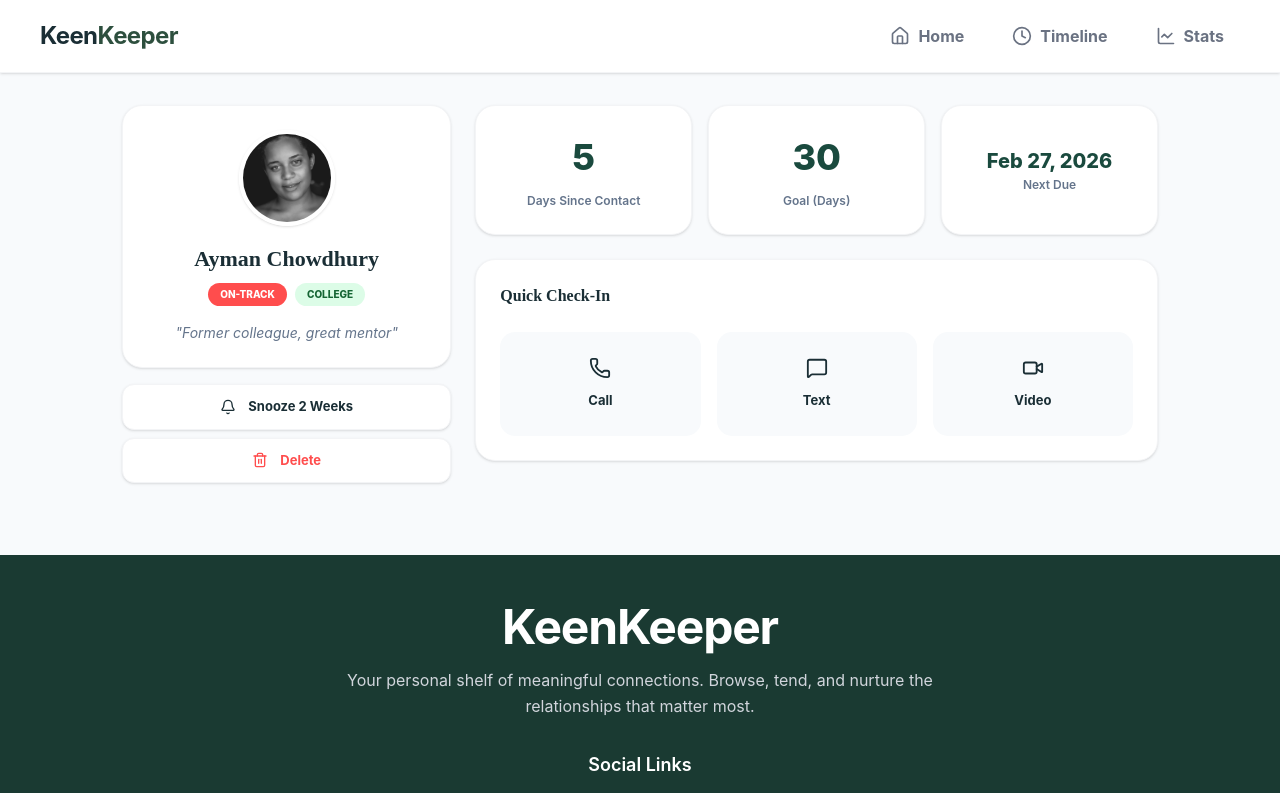
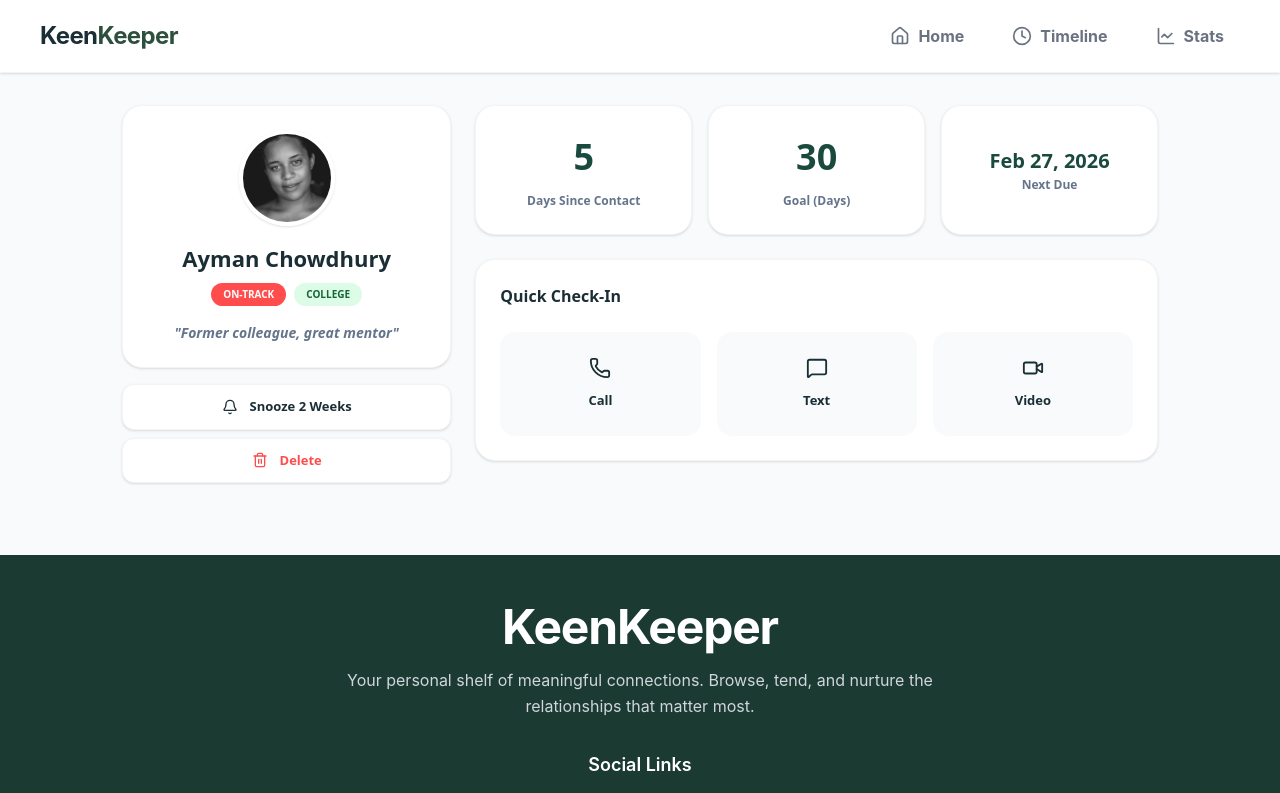
Before and after one commit to tonusreedevi/Assignment07, a React (Vite) app: page /friend/1 in a window 1280 px wide. Shown: the top 793 px of the page. Built offline with nearby package versions, Linux system fonts and the light colour scheme.

Commit message:
My 7th commit

```diff
--- a/src/components/FriendAna.jsx
+++ b/src/components/FriendAna.jsx
@@ -30,7 +30,7 @@ const FriendAna = ({ events }) => {
 
   const Loader = () => {
     return (
-      <div className="flex justify-center items-center py-32">
+      <div className="flex justify-center items-center py-32 font-[system-ui] font-bold">
         <div className="w-10 h-10 border-4 border-[#1a4a3e] border-t-transparent rounded-full animate-spin"></div>
       </div>
     );
@@ -54,17 +54,17 @@ const FriendAna = ({ events }) => {
   }
 
   return (
-    <div className="max-w-[1000px] mx-auto p-6 sm:p-10 font-['Inter']">
+    <div className="max-w-[1000px] mx-auto p-6 sm:p-10 font-[system-ui] font-bold">
 
       {/* Title */}
-      <h1 className="text-[28px] sm:text-[40px] font-[800] text-[#1a2e35] mb-6 sm:mb-8 font-['Manrope']">
+      <h1 className="text-[28px] sm:text-[40px] font-[800] text-[#1a2e35] mb-6 sm:mb-8 font-[system-ui]">
         Friendship Analytics
       </h1>
 
       {/* Card */}
       <div className="bg-white p-6 sm:p-10 rounded-[25px] border border-gray-100 shadow-sm">
 
-        <h3 className="text-[#1a4a3e] font-bold text-base sm:text-lg mb-6">
+        <h3 className="text-[#1a4a3e] font-bold text-base sm:text-lg mb-6 font-[system-ui]">
           Interaction Overview
         </h3>
 
@@ -94,6 +94,8 @@ const FriendAna = ({ events }) => {
                   borderRadius: "10px",
                   border: "none",
                   boxShadow: "0 4px 12px rgba(0,0,0,0.1)",
+                  fontFamily: "system-ui",
+                  fontWeight: "bold",
                 }}
               />
 
--- a/src/components/FriendDetails.jsx
+++ b/src/components/FriendDetails.jsx
@@ -1,3 +1,177 @@
+// import { useState, useEffect } from "react";
+// import { useParams } from "react-router-dom";
+// import { Phone, MessageSquare, Video, Bell, Trash2 } from "lucide-react";
+// import toast from "react-hot-toast";
+
+// const FriendDetails = ({ friends, onAction }) => {
+//   const { id } = useParams();
+
+//   const [isLoading, setIsLoading] = useState(true);
+
+//   const friend = friends?.find((f) => f.id == id);
+
+//   useEffect(() => {
+//     setIsLoading(true);
+//     const timer = setTimeout(() => setIsLoading(false), 400);
+//     return () => clearTimeout(timer);
+//   }, [id]);
+
+//   const handleAction = (type, name) => {
+//     onAction(type, name);
+//     toast.success(`${type} with ${name} logged!`, {
+//       style: {
+//         borderRadius: "12px",
+//         background: "#1a4a3e",
+//         color: "#fff",
+//       },
+//     });
+//   };
+
+//   if (isLoading) {
+//     return (
+//       <div className="flex justify-center items-center py-32 sm:py-40">
+//         <div className="w-10 h-10 border-4 border-[#1a4a3e] border-t-transparent rounded-full animate-spin"></div>
+//       </div>
+//     );
+//   }
+
+//   if (!friend)
+//     return (
+//       <div className="p-10 sm:p-20 text-center font-inter text-sm sm:text-base">
+//         Friend not found!
+//       </div>
+//     );
+
+//   return (
+//     <div className="max-w-[1100px] mx-auto p-3 sm:p-6 md:p-8 bg-[#f8fafc] font-['Inter']">
+//       <div className="grid grid-cols-1 lg:grid-cols-12 gap-4 sm:gap-6">
+
+//         {/* LEFT SIDE */}
+//         <div className="lg:col-span-4 space-y-4">
+
+//           {/* Profile Card */}
+//           <div className="bg-white p-5 sm:p-6 rounded-[20px] shadow-sm border border-gray-100 flex flex-col items-center text-center">
+//             <img
+//               src={friend?.picture}
+//               alt={friend?.name}
+//               className="w-20 h-20 sm:w-24 sm:h-24 rounded-full mb-4 object-cover border-4 border-white shadow-sm"
+//             />
+
+//             <h2 className="text-[18px] sm:text-[22px] font-[800] text-[#1a2e35] mb-2 font-['Manrope']">
+//               {friend?.name}
+//             </h2>
+
+//             <div className="flex flex-wrap justify-center gap-2 mb-4">
+//               <span className="bg-[#ff4d4d] text-white px-3 py-1 rounded-full text-[10px] font-[800] uppercase">
+//                 {friend?.status}
+//               </span>
+//               <span className="bg-[#dcfce7] text-[#166534] px-3 py-1 rounded-full text-[10px] font-[800] uppercase">
+//                 {friend?.tags?.[0]}
+//               </span>
+//             </div>
+
+//             <p className="text-[#64748b] italic text-[13px] sm:text-[14px]">
+//               "Former colleague, great mentor"
+//             </p>
+//           </div>
+
+
+//           <div className="grid grid-cols-1 sm:grid-cols-2 lg:grid-cols-1 gap-2">
+//             <button className="w-full bg-white py-3 rounded-xl border border-gray-100 shadow-sm flex items-center justify-center gap-3 text-[#1a2e35] font-[700] text-[13px] hover:bg-gray-50 transition-all">
+//               <Bell size={16} /> Snooze 2 Weeks
+//             </button>
+
+//             <button className="w-full bg-white py-3 rounded-xl border border-gray-100 shadow-sm flex items-center justify-center gap-3 text-[#ff4d4d] font-[700] text-[13px] hover:bg-red-50 transition-all">
+//               <Trash2 size={16} /> Delete
+//             </button>
+//           </div>
+//         </div>
+
+
+//         <div className="lg:col-span-8 space-y-5 sm:space-y-6">
+
+//           {/* Stats */}
+//           <div className="grid grid-cols-1 sm:grid-cols-3 gap-3 sm:gap-4 text-center">
+
+//             <div className="bg-white p-5 sm:p-6 rounded-[20px] border border-gray-100 shadow-sm">
+//               <h4 className="text-[28px] sm:text-[36px] font-[800] text-[#1a4a3e] mb-2">
+//                 {friend?.days_since_contact}
+//               </h4>
+//               <p className="text-[#64748b] text-[11px] sm:text-[12px] font-[600]">
+//                 Days Since Contact
+//               </p>
+//             </div>
+
+//             <div className="bg-white p-5 sm:p-6 rounded-[20px] border border-gray-100 shadow-sm">
+//               <h4 className="text-[28px] sm:text-[36px] font-[800] text-[#1a4a3e] mb-2">
+//                 30
+//               </h4>
+//               <p className="text-[#64748b] text-[11px] sm:text-[12px] font-[600]">
+//                 Goal (Days)
+//               </p>
+//             </div>
+
+//             <div className="bg-white p-5 sm:p-6 rounded-[20px] border border-gray-100 shadow-sm flex flex-col justify-center">
+//               <h4 className="text-[16px] sm:text-[20px] font-[800] text-[#1a4a3e]">
+//                 Feb 27, 2026
+//               </h4>
+//               <p className="text-[#64748b] text-[11px] sm:text-[12px] font-[600]">
+//                 Next Due
+//               </p>
+//             </div>
+//           </div>
+
+//           {/* Actions */}
+//           <div className="bg-white p-5 sm:p-6 rounded-[20px] border border-gray-100 shadow-sm">
+//             <h3 className="text-[#1a2e35] text-[15px] sm:text-[16px] font-[800] mb-5 sm:mb-6 font-['Manrope']">
+//               Quick Check-In
+//             </h3>
+
+//             <div className="grid grid-cols-1 sm:grid-cols-3 gap-3 sm:gap-4">
+
+//               <button
+//                 onClick={() => handleAction("Call", friend?.name)}
+//                 className="py-5 sm:py-6 bg-[#f8fafc] rounded-[15px] flex flex-col items-center gap-2 sm:gap-3 hover:bg-gray-100 border border-transparent hover:border-gray-200 transition-all"
+//               >
+//                 <Phone className="text-[#1a2e35]" size={22} />
+//                 <span className="text-[#1a2e35] font-[700] text-[12px] sm:text-[13px]">
+//                   Call
+//                 </span>
+//               </button>
+
+//               <button
+//                 onClick={() => handleAction("Text", friend?.name)}
+//                 className="py-5 sm:py-6 bg-[#f8fafc] rounded-[15px] flex flex-col items-center gap-2 sm:gap-3 hover:bg-gray-100 border border-transparent hover:border-gray-200 transition-all"
+//               >
+//                 <MessageSquare className="text-[#1a2e35]" size={22} />
+//                 <span className="text-[#1a2e35] font-[700] text-[12px] sm:text-[13px]">
+//                   Text
+//                 </span>
+//               </button>
+
+//               <button
+//                 onClick={() => handleAction("Video", friend?.name)}
+//                 className="py-5 sm:py-6 bg-[#f8fafc] rounded-[15px] flex flex-col items-center gap-2 sm:gap-3 hover:bg-gray-100 border border-transparent hover:border-gray-200 transition-all"
+//               >
+//                 <Video className="text-[#1a2e35]" size={22} />
+//                 <span className="text-[#1a2e35] font-[700] text-[12px] sm:text-[13px]">
+//                   Video
+//                 </span>
+//               </button>
+
+//             </div>
+//           </div>
+//         </div>
+
+//       </div>
+//     </div>
+//   );
+// };
+
+// export default FriendDetails;
+
+
+
 import { useState, useEffect } from "react";
 import { useParams } from "react-router-dom";
 import { Phone, MessageSquare, Video, Bell, Trash2 } from "lucide-react";
@@ -29,7 +203,7 @@ const FriendDetails = ({ friends, onAction }) => {
 
   if (isLoading) {
     return (
-      <div className="flex justify-center items-center py-32 sm:py-40">
+      <div className="flex justify-center items-center py-32 sm:py-40 font-[system-ui] font-bold">
         <div className="w-10 h-10 border-4 border-[#1a4a3e] border-t-transparent rounded-full animate-spin"></div>
       </div>
     );
@@ -37,13 +211,13 @@ const FriendDetails = ({ friends, onAction }) => {
 
   if (!friend)
     return (
-      <div className="p-10 sm:p-20 text-center font-inter text-sm sm:text-base">
+      <div className="p-10 sm:p-20 text-center text-sm sm:text-base font-[system-ui] font-bold">
         Friend not found!
       </div>
     );
 
   return (
-    <div className="max-w-[1100px] mx-auto p-3 sm:p-6 md:p-8 bg-[#f8fafc] font-['Inter']">
+    <div className="max-w-[1100px] mx-auto p-3 sm:p-6 md:p-8 bg-[#f8fafc] font-[system-ui] font-bold">
       <div className="grid grid-cols-1 lg:grid-cols-12 gap-4 sm:gap-6">
 
         {/* LEFT SIDE */}
@@ -57,7 +231,7 @@ const FriendDetails = ({ friends, onAction }) => {
               className="w-20 h-20 sm:w-24 sm:h-24 rounded-full mb-4 object-cover border-4 border-white shadow-sm"
             />
 
-            <h2 className="text-[18px] sm:text-[22px] font-[800] text-[#1a2e35] mb-2 font-['Manrope']">
+            <h2 className="text-[18px] sm:text-[22px] font-[800] text-[#1a2e35] mb-2 font-[system-ui]">
               {friend?.name}
             </h2>
 
@@ -75,7 +249,6 @@ const FriendDetails = ({ friends, onAction }) => {
             </p>
           </div>
 
-          {/* Buttons */}
           <div className="grid grid-cols-1 sm:grid-cols-2 lg:grid-cols-1 gap-2">
             <button className="w-full bg-white py-3 rounded-xl border border-gray-100 shadow-sm flex items-center justify-center gap-3 text-[#1a2e35] font-[700] text-[13px] hover:bg-gray-50 transition-all">
               <Bell size={16} /> Snooze 2 Weeks
@@ -87,7 +260,6 @@ const FriendDetails = ({ friends, onAction }) => {
           </div>
         </div>
 
-        {/* RIGHT SIDE */}
         <div className="lg:col-span-8 space-y-5 sm:space-y-6">
 
           {/* Stats */}
@@ -123,7 +295,7 @@ const FriendDetails = ({ friends, onAction }) => {
 
           {/* Actions */}
           <div className="bg-white p-5 sm:p-6 rounded-[20px] border border-gray-100 shadow-sm">
-            <h3 className="text-[#1a2e35] text-[15px] sm:text-[16px] font-[800] mb-5 sm:mb-6 font-['Manrope']">
+            <h3 className="text-[#1a2e35] text-[15px] sm:text-[16px] font-[800] mb-5 sm:mb-6 font-[system-ui]">
               Quick Check-In
             </h3>
 
```
